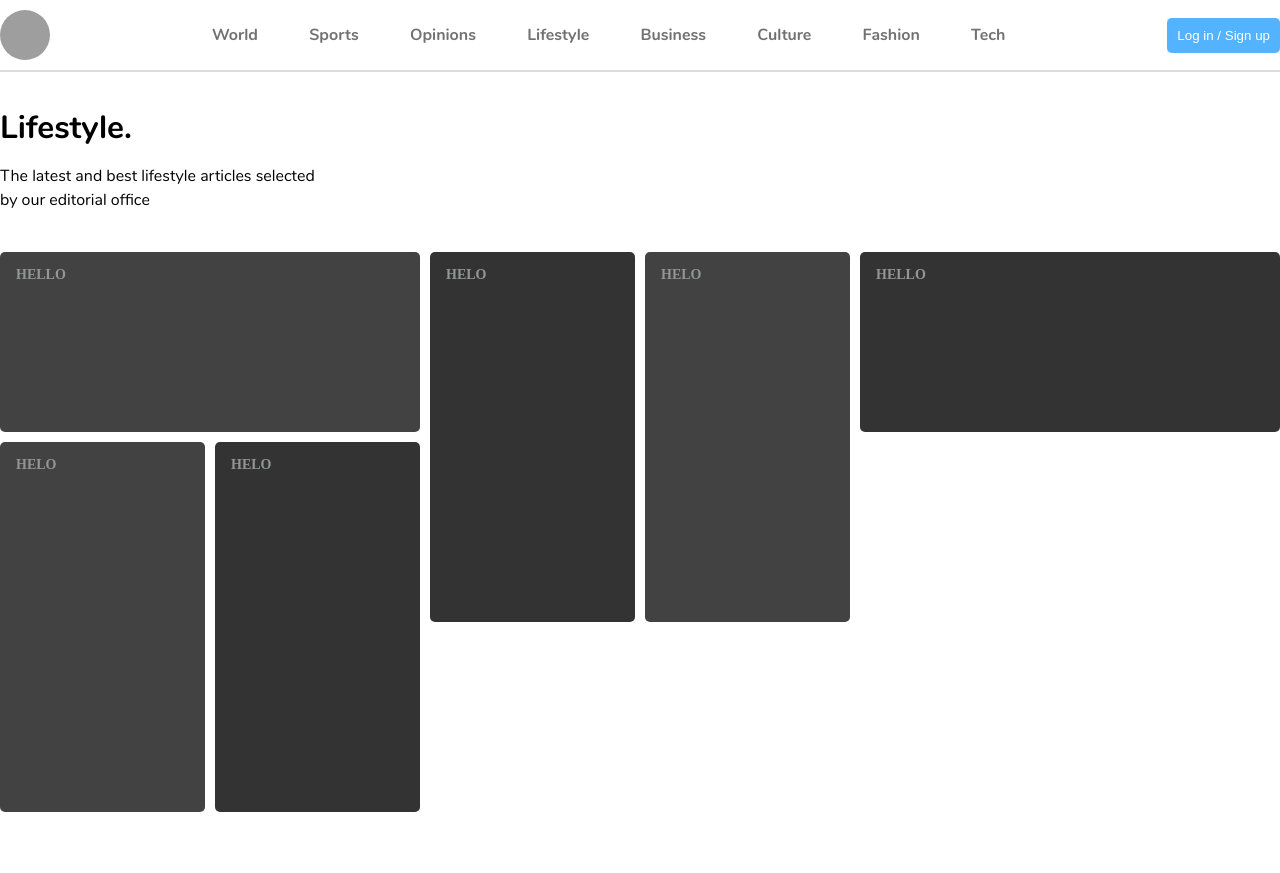
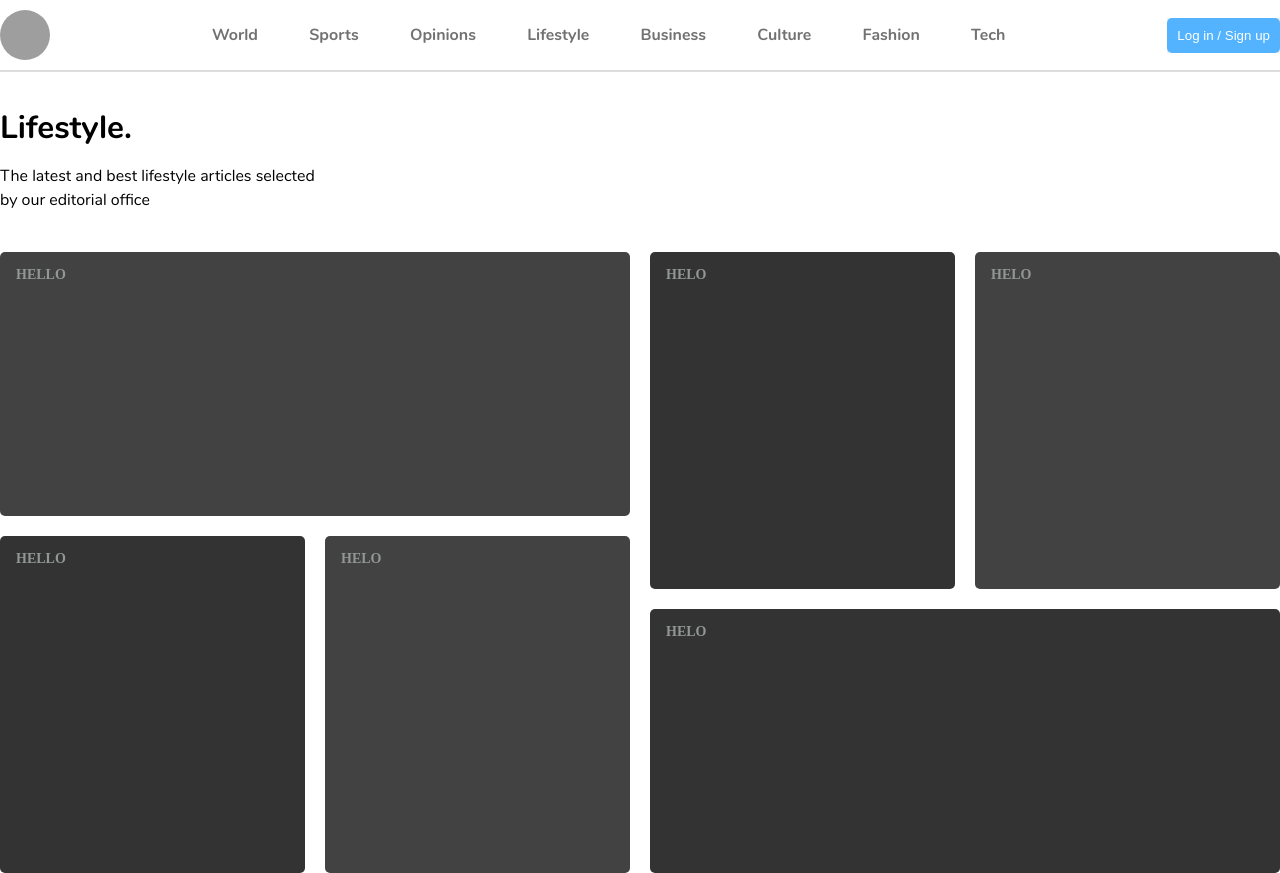
Before and after one commit to MilordVladyslav/react-blog, a React (Create React App) app: page / in a window 1280 px wide. Before the commit the page ends 812 px from the top, so only its background shows below. Built offline with nearby package versions, Linux system fonts and the light colour scheme; grey boxes are pictures that could not be loaded.

Commit message:
added grid styles

```diff
--- a/src/components/Content.js
+++ b/src/components/Content.js
@@ -9,9 +9,9 @@ export const Content = () => {
                 <GridItem column="span 2">Hello</GridItem>
                 <GridItem row="span 2">Helo</GridItem>
                 <GridItem row="span 2">Helo</GridItem>
-                <GridItem column="span 2" row="span 1">Hello</GridItem>
+                <GridItem column="span 1" row="span 2">Hello</GridItem>
                 <GridItem row="span 2">Helo</GridItem>
-                <GridItem row="span 2">Helo</GridItem>
+                <GridItem column="span 2">Helo</GridItem>
             </GridLayout>
         </AppContainer>
     )
--- a/src/styles/style.js
+++ b/src/styles/style.js
@@ -104,9 +104,9 @@ export const CategoryUnderTitle = styled.p`
 
 export const GridLayout = styled.div`
     display: grid;
-    grid-template-columns: repeat(auto-fill, minmax(200px, 1fr));
-    grid-gap: 10px;
-    grid-auto-rows: minmax(180px, auto);
+    grid-template-columns: repeat(auto-fill, minmax(300px, 1fr));
+    grid-gap: 20px;
+    grid-auto-rows: 200% 40%;
     grid-auto-flow: dense;
 `
 
```
